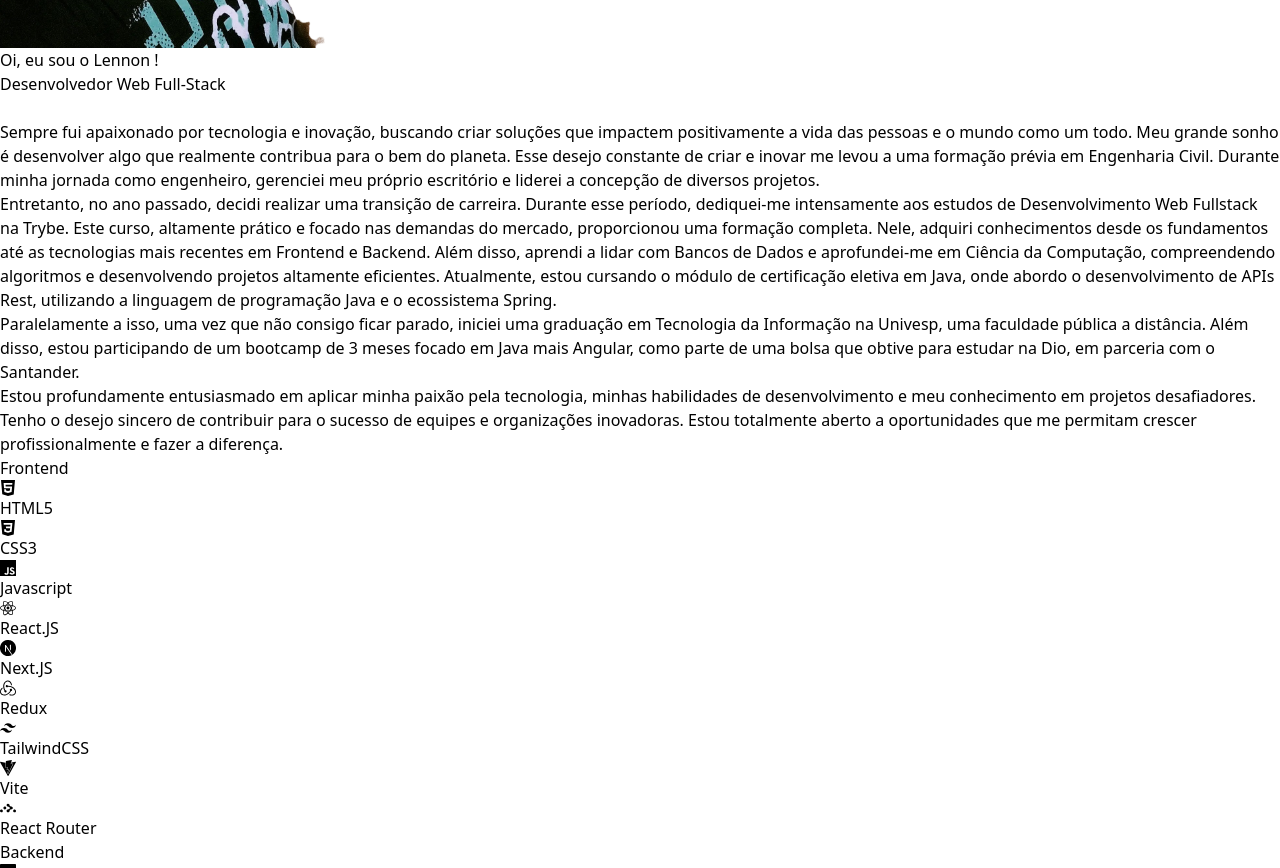
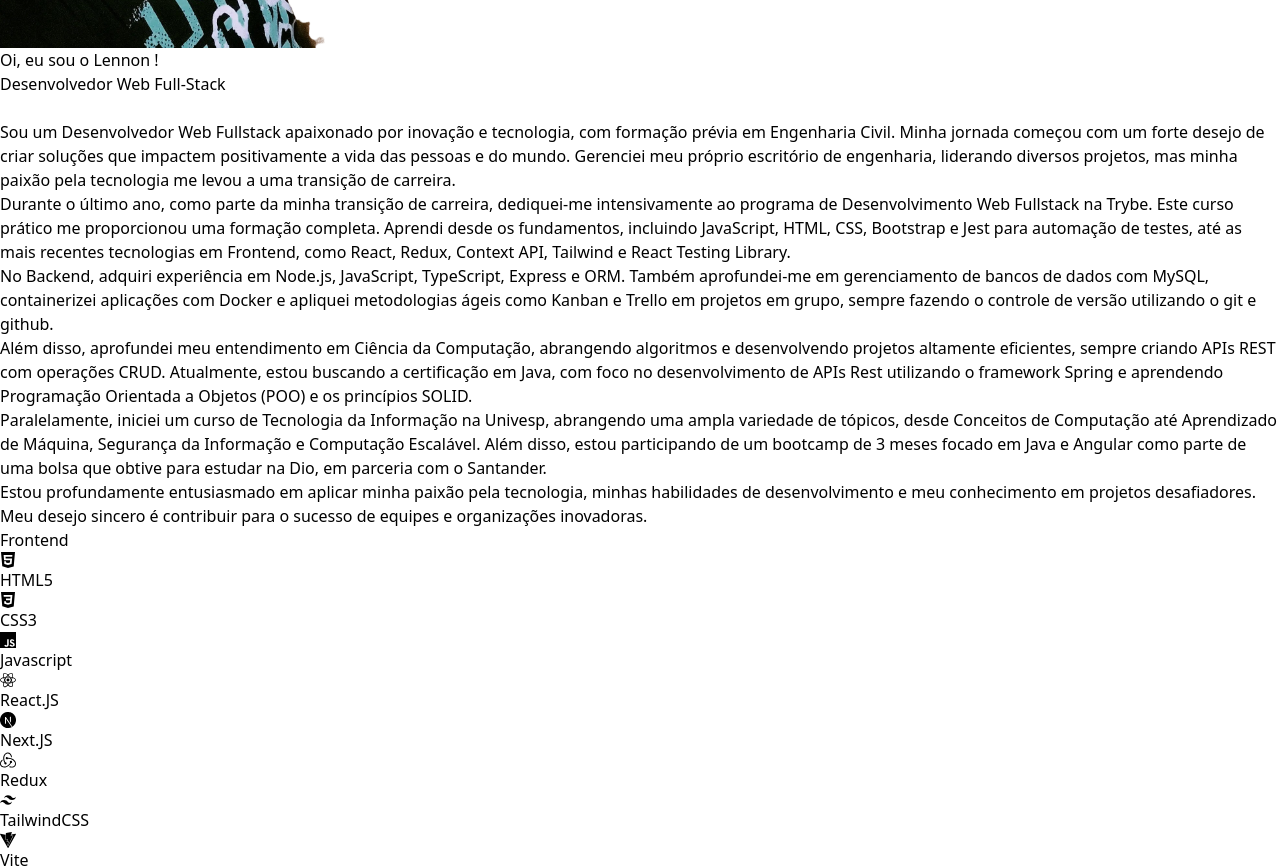
Before and after one commit to lennon93/lennon93.github.io, a React (Vite) app: page / in a window 1280 px wide. Shown: the part 960-1828 px from the top of the page. Built offline with nearby package versions, Linux system fonts and the light colour scheme.

Commit message:
Arruma o sobre

```diff
--- a/src/components/About.tsx
+++ b/src/components/About.tsx
@@ -11,14 +11,18 @@
     <h1 className="py-2 text-2xl font-bold text-justify text-gray-200">Oi, eu sou o <span className='text-orange-500'>Lennon</span> !</h1>
       <h2 className="py-2 text-2xl font-bold text-justify text-orange-500">Desenvolvedor Web Full-Stack</h2>
       <br />
+      <p className="py-1 text-sm font-semibold leading-relaxed text-justify text-gray-200">Sou um Desenvolvedor Web Fullstack apaixonado por inovação e tecnologia, com formação prévia em Engenharia Civil. Minha jornada começou com um forte desejo de criar soluções que impactem positivamente a vida das pessoas e do mundo. Gerenciei meu próprio escritório de engenharia, liderando diversos projetos, mas minha paixão pela tecnologia me levou a uma transição de carreira.</p>
       <p className="py-1 text-sm font-semibold leading-relaxed text-justify text-gray-200">
-      Sempre fui apaixonado por tecnologia e inovação, buscando criar soluções que impactem positivamente a vida das pessoas e o mundo como um todo. Meu grande sonho é desenvolver algo que realmente contribua para o bem do planeta. Esse desejo constante de criar e inovar me levou a uma formação prévia em Engenharia Civil. Durante minha jornada como engenheiro, gerenciei meu próprio escritório e liderei a concepção de diversos projetos.      </p>
+      Durante o último ano, como parte da minha transição de carreira, dediquei-me intensivamente ao programa de Desenvolvimento Web Fullstack na Trybe. Este curso prático me proporcionou uma formação completa. Aprendi desde os fundamentos, incluindo JavaScript, HTML, CSS, Bootstrap e Jest para automação de testes, até as mais recentes tecnologias em Frontend, como React, Redux, Context API, Tailwind e React Testing Library. </p>
       <p className="py-1 text-sm font-semibold leading-relaxed text-justify text-gray-200">
-      Entretanto, no ano passado, decidi realizar uma transição de carreira. Durante esse período, dediquei-me intensamente aos estudos de Desenvolvimento Web Fullstack na Trybe. Este curso, altamente prático e focado nas demandas do mercado, proporcionou uma formação completa. Nele, adquiri conhecimentos desde os fundamentos até as tecnologias mais recentes em Frontend e Backend. Além disso, aprendi a lidar com Bancos de Dados e aprofundei-me em Ciência da Computação, compreendendo algoritmos e desenvolvendo projetos altamente eficientes. Atualmente, estou cursando o módulo de certificação eletiva em Java, onde abordo o desenvolvimento de APIs Rest, utilizando a linguagem de programação Java e o ecossistema Spring.      </p>
+      No Backend, adquiri experiência em Node.js, JavaScript, TypeScript, Express e ORM. Também aprofundei-me em gerenciamento de bancos de dados com MySQL, containerizei aplicações com Docker e apliquei metodologias ágeis como Kanban e Trello em projetos em grupo, sempre fazendo o controle de versão utilizando o git e github. </p>
       <p className="py-1 text-sm font-semibold leading-relaxed text-justify text-gray-200">
-      Paralelamente a isso, uma vez que não consigo ficar parado, iniciei uma graduação em Tecnologia da Informação na Univesp, uma faculdade pública a distância. Além disso, estou participando de um bootcamp de 3 meses focado em Java mais Angular, como parte de uma bolsa que obtive para estudar na Dio, em parceria com o Santander.      </p>
+      Além disso, aprofundei meu entendimento em Ciência da Computação, abrangendo algoritmos e desenvolvendo projetos altamente eficientes, sempre criando APIs REST com operações CRUD. Atualmente, estou buscando a certificação em Java, com foco no desenvolvimento de APIs Rest utilizando o framework Spring e aprendendo Programação Orientada a Objetos (POO) e os princípios SOLID.</p>
+      <p className="py-1 text-sm font-semibold text-justify text-gray-200 leadiSng-relaxed">
+      Paralelamente, iniciei um curso de Tecnologia da Informação na Univesp, abrangendo uma ampla variedade de tópicos, desde Conceitos de Computação até Aprendizado de Máquina, Segurança da Informação e Computação Escalável.
+      Além disso, estou participando de um bootcamp de 3 meses focado em Java e Angular como parte de uma bolsa que obtive para estudar na Dio, em parceria com o Santander.</p>
       <p className="py-1 text-sm font-semibold leading-relaxed text-justify text-gray-200">
-      Estou profundamente entusiasmado em aplicar minha paixão pela tecnologia, minhas habilidades de desenvolvimento e meu conhecimento em projetos desafiadores. Tenho o desejo sincero de contribuir para o sucesso de equipes e organizações inovadoras. Estou totalmente aberto a oportunidades que me permitam crescer profissionalmente e fazer a diferença.      </p>
+      Estou profundamente entusiasmado em aplicar minha paixão pela tecnologia, minhas habilidades de desenvolvimento e meu conhecimento em projetos desafiadores. Meu desejo sincero é contribuir para o sucesso de equipes e organizações inovadoras.</p>
     </div>
   </div>
   )
```
